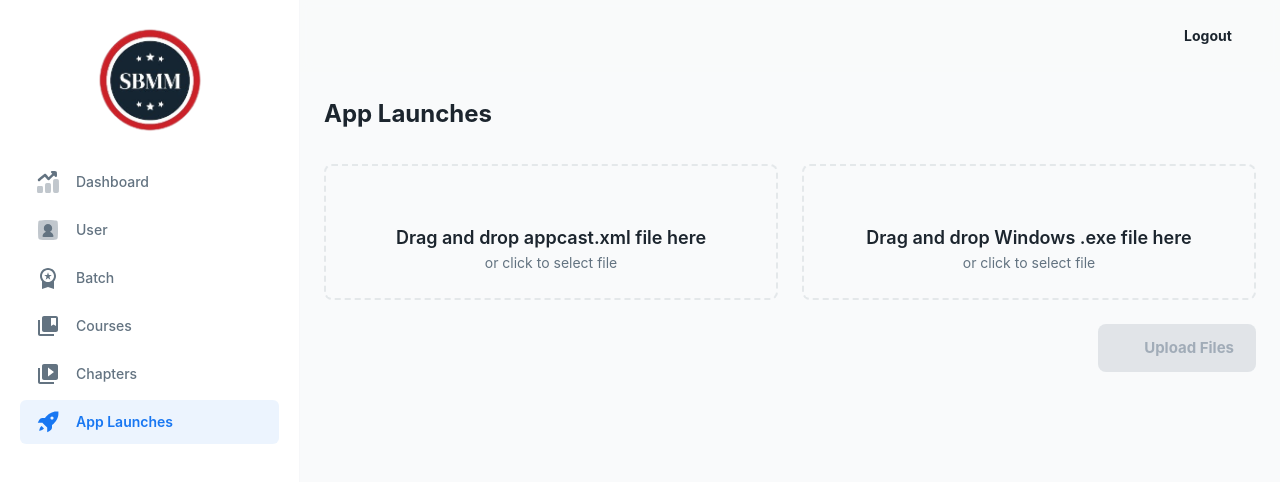
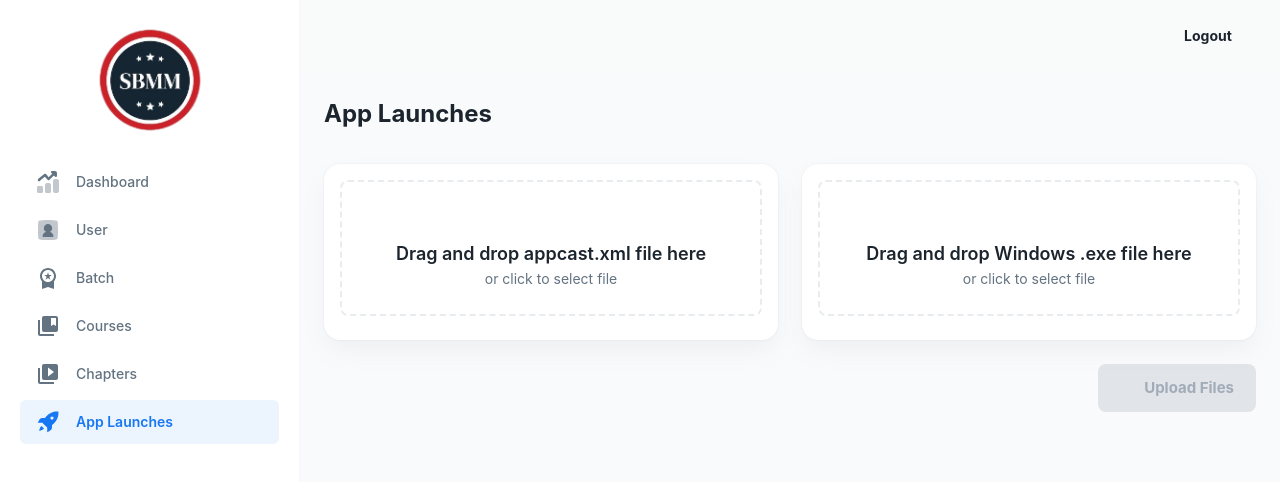
Before and after one commit to appimator39/sbmm-admin-panel, a React (Vite) app: page /app-launches in a window 1280 px wide. Shown: the top 482 px of the page. Built offline with nearby package versions, Linux system fonts and the light colour scheme; some icons are missing.

Commit message:
added design

```diff
--- a/src/sections/app-launches/view/AppLaunchesView.tsx
+++ b/src/sections/app-launches/view/AppLaunchesView.tsx
@@ -1,5 +1,5 @@
 import { useState, DragEvent } from 'react';
-import { Box, Typography, Button, Snackbar, Alert } from '@mui/material';
+import { Box, Typography, Button, Snackbar, Alert, Card, CardContent } from '@mui/material';
 import { Iconify } from 'src/components/iconify';
 import httpService from 'src/services/httpService';
 
@@ -89,9 +89,10 @@ export default function AppLaunchesView() {
       <Box sx={{ display: 'flex', flexDirection: 'column', gap: 3 }}>
         <Box sx={{ display: 'flex', gap: 3 }}>
           {/* XML File Dropzone */}
+          <Card sx={{ flex: 1 }}>
+            <CardContent>
               <Box
                 sx={{
-              flex: 1,
                   border: '2px dashed',
                   borderColor: 'divider',
                   borderRadius: 1,
@@ -141,11 +142,14 @@ export default function AppLaunchesView() {
                   or click to select file
                 </Typography>
               </Box>
+            </CardContent>
+          </Card>
 
           {/* EXE File Dropzone */}
+          <Card sx={{ flex: 1 }}>
+            <CardContent>
               <Box
                 sx={{
-              flex: 1,
                   border: '2px dashed',
                   borderColor: 'divider',
                   borderRadius: 1,
@@ -195,6 +199,8 @@ export default function AppLaunchesView() {
                   or click to select file
                 </Typography>
               </Box>
+            </CardContent>
+          </Card>
         </Box>
 
         <Box sx={{ display: 'flex', justifyContent: 'flex-end' }}>
```
Lines whose indentation alone changed are shown as unchanged.
